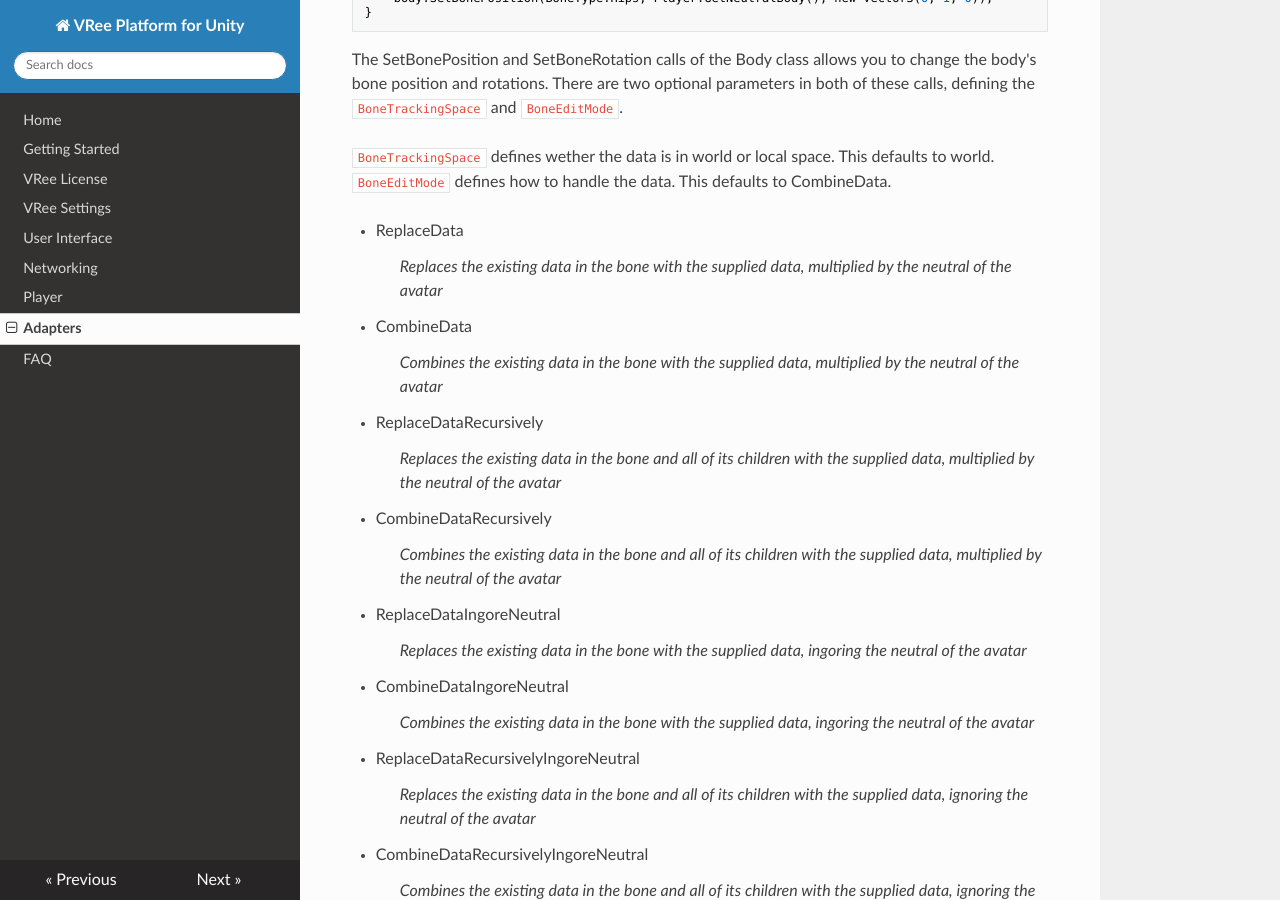
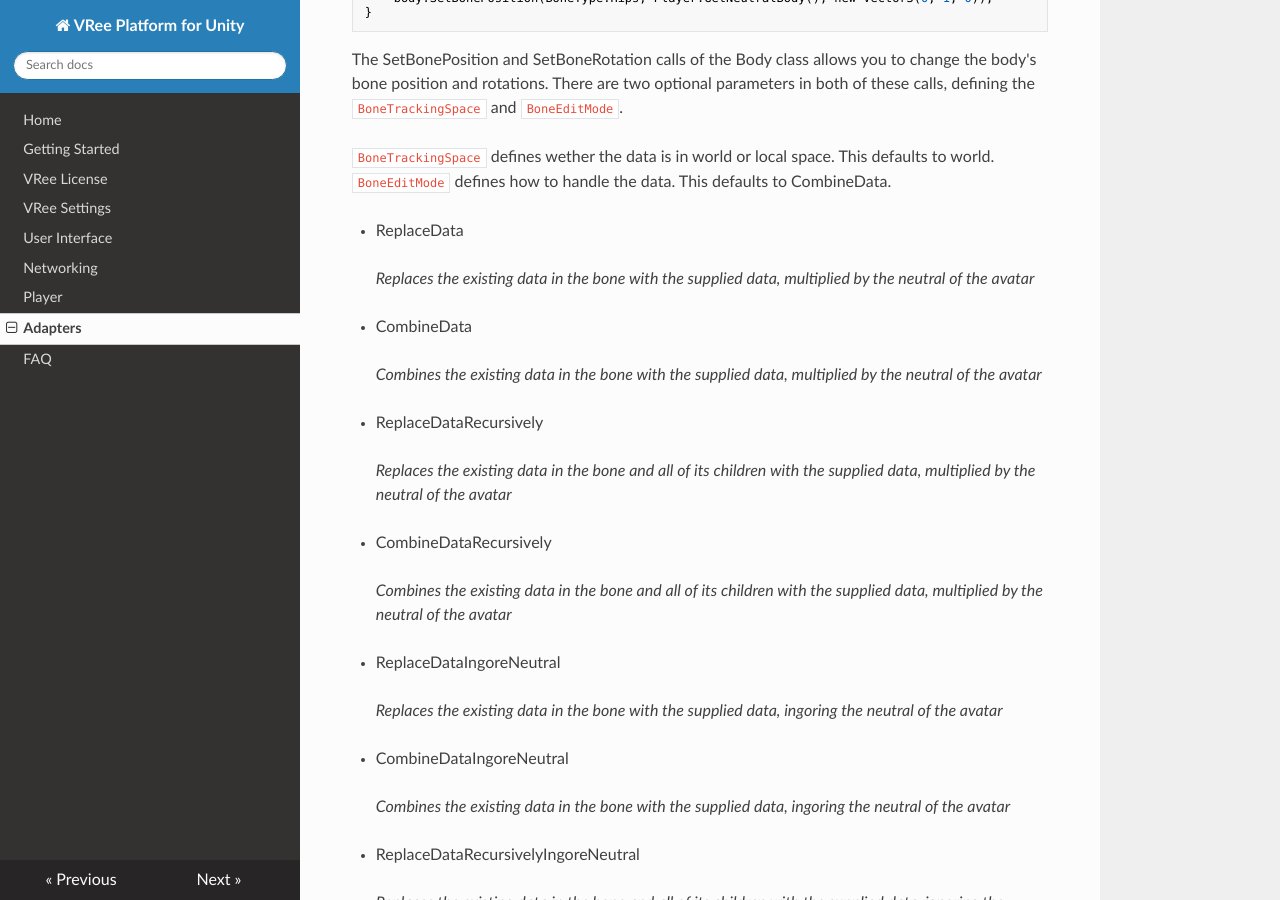
Before and after one commit to vree-sdk/documentation, an MkDocs documentation site: the page built from docs/adapters.md, in a window 1280 px wide and 900 px high, scrolled down 2050 px. Built offline with MkDocs 1.6.1, drawn with Linux system fonts in a browser that asks for light colours; nearby versions of some CDN libraries.

````diff
--- a/docs/adapters.md
+++ b/docs/adapters.md
@@ -1,6 +1,7 @@
 This chapter explains what adapters do and how to use them.
 
-#Adapters
+# Adapters
+
 An adapter is a script that modifies or reads data from the VReeBodyModel.
 
 Adapters are executed every frame, in order of priority. This priority is set using the reorderable list in the [Settings](../vree-settings/#hardware-selection)
@@ -8,24 +9,33 @@ Adapters are executed every frame, in order of priority. This priority is set us
 ![Alt](../images/adapters/adapter-priority.jpg)
 
 All adapters have extend from the IVReeAdapter interface which adds the following:
+
 ```c#
 string AdapterName();
 ```
+
 Name of the adapter.
+
 ```c#
 int Priority { get; set; }
 ```
+
 Priority of the adapter, used internally.
+
 ```c#
 Player Player { get; set; }
 ```
+
 Reference to the Player the adapter belongs to.
+
 ```c#
 void Init();
 ```
+
 Init is called after the adapter fully created, and fields like Player have been set.
 
-#Defining an Adapter
+# Defining an Adapter
+
 Create a new script and make it extend from either `IVReeBodyAdapter` or `IVReeHandAdapter`
 
 The only difference between the two is the signature of the `AdapterCallback` method. The IVReeBodyAdapter uses the entire body, where the hand adapter takes an array of floats indicating the bend of each finger.
@@ -40,12 +50,14 @@ public string AdapterName()
 ```
 
 Define both the Priority and the Player:
+
 ```c#
 int Priority { get; set; }
 Player Player { get; set; }
 ```
 
 And run the any init code if required:
+
 ```c#
 void Init()
 {
@@ -71,43 +83,44 @@ There are two optional parameters in both of these calls, defining the `BoneTrac
 
 - ReplaceData
 
-    >    *Replaces the existing data in the bone with the supplied data, multiplied by the neutral of the avatar*
+  > _Replaces the existing data in the bone with the supplied data, multiplied by the neutral of the avatar_
 
 - CombineData
 
-    >    *Combines the existing data in the bone with the supplied data, multiplied by the neutral of the avatar*
+  > _Combines the existing data in the bone with the supplied data, multiplied by the neutral of the avatar_
 
 - ReplaceDataRecursively
 
-    >    *Replaces the existing data in the bone and all of its children with the supplied data, multiplied by the neutral of the avatar*
+  > _Replaces the existing data in the bone and all of its children with the supplied data, multiplied by the neutral of the avatar_
 
 - CombineDataRecursively
 
-    >    *Combines the existing data in the bone and all of its children with the supplied data, multiplied by the neutral of the avatar*
+  > _Combines the existing data in the bone and all of its children with the supplied data, multiplied by the neutral of the avatar_
 
 - ReplaceDataIngoreNeutral
 
-    >    *Replaces the existing data in the bone with the supplied data, ingoring the neutral of the avatar*
+  > _Replaces the existing data in the bone with the supplied data, ingoring the neutral of the avatar_
 
 - CombineDataIngoreNeutral
 
-    >    *Combines the existing data in the bone with the supplied data, ingoring the neutral of the avatar*
+  > _Combines the existing data in the bone with the supplied data, ingoring the neutral of the avatar_
 
 - ReplaceDataRecursivelyIngoreNeutral
 
-    >    *Replaces the existing data in the bone and all of its children with the supplied data, ignoring the neutral of the avatar*
+  > _Replaces the existing data in the bone and all of its children with the supplied data, ignoring the neutral of the avatar_
 
 - CombineDataRecursivelyIngoreNeutral
 
-    >    *Combines the existing data in the bone and all of its children with the supplied data, ignoring the neutral of the avatar*
+  > _Combines the existing data in the bone and all of its children with the supplied data, ignoring the neutral of the avatar_
 
 - Ignore
 
-    >    *Do nothing*
+  > _Do nothing_
 
-Make sure that one, *and only one,* adapter uses the neutral after every `ReplaceData` for that bone. This makes sure the data is correct for the currently selected model.
+Make sure that one, _and only one,_ adapter uses the neutral after every `ReplaceData` for that bone. This makes sure the data is correct for the currently selected model.
 
-#Using the adapter
+# Using the adapter
+
 To use an adapter it has to be added to the `Selected Input Devices`, as well as the `Supported Hardware Selection` in the Settings.
 
 To be able to add it to these lists, first start by creating a new `AdapterDefinition` by going to `Assets -> Create -> VRee -> Adapters -> Add Adapter Definition`.
@@ -116,13 +129,14 @@ After naming the definition select it and add a new item to the `Input Adapters`
 Go back to the settings and add the new definition to the Lists specified above.
 If you want to change the priority you can now reorder it in the `Adapter Priority` part of the `Hardware Selection` segment of the settings.
 
-#Bone Structure
+# Bone Structure
+
 The VRee Player Model structure looks as following:
 
- - [Player Prefab]
-    - Root
-        - Skeleton
-            - [Prefabs Unity's Mecanim bones]
+- [Player Prefab]
+  - Root
+    - Skeleton
+      - [Prefabs Unity's Mecanim bones]
 
 First, all bone data will be applied on the `hip bone` and all children of it.
 This data is inserted as `Global` position and rotations.
````
